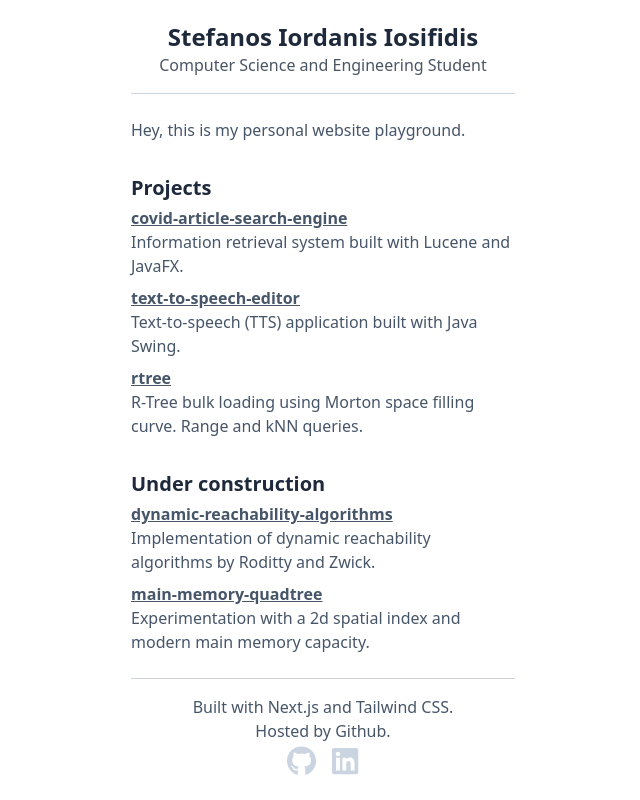
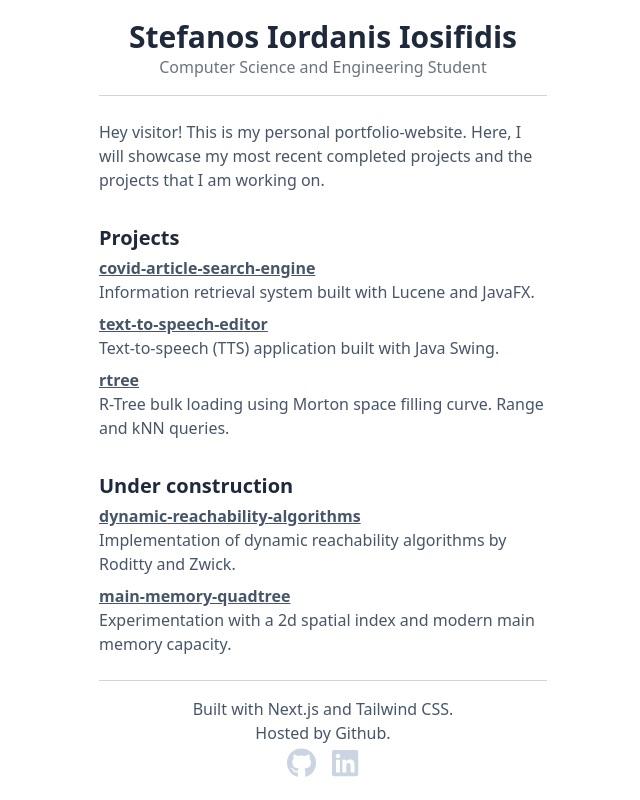
Before and after one commit to stefiosif/website, a Next.js app: page / in a window 1280 px wide. Shown: the whole page, without its empty margins (317-957 px from the left). Built offline with nearby package versions, Linux system fonts and the light colour scheme.

Commit message:
Add aboutme, change tailwindcss styling

```diff
--- a/components/about_me.tsx
+++ b/components/about_me.tsx
@@ -1,7 +1,9 @@
 const AboutMe = () => {
   return (
     <div>
-      <div>Hey, this is my personal website playground.</div>
+      <div>Hey visitor! This is my personal portfolio-website. Here, I will showcase
+        my most recent completed projects and the projects that I am working on.
+        </div>
     </div>
   );
 };
--- a/components/header.tsx
+++ b/components/header.tsx
@@ -1,8 +1,8 @@
 const Header = () => {
   return (
     <div className="text-center border-b border-slate-300 p-4">
-      <div className="text-2xl font-bold text-slate-800">Stefanos Iordanis Iosifidis</div>
-      <div className="text-gray-600">Computer Science and Engineering Student</div>
+      <div className="text-3xl font-bold text-slate-800">Stefanos Iordanis Iosifidis</div>
+      <div className="text-gray-500">Computer Science and Engineering Student</div>
     </div>
   );
 };
--- a/components/layout.tsx
+++ b/components/layout.tsx
@@ -1,7 +1,7 @@
 const Layout = (props: any) => {
   return (
   <div className="h-screen flex">
-    <div className="max-w-sm m-auto">{props.children}</div>
+    <div className="max-w-md m-auto">{props.children}</div>
   </div>
   );
 };
--- a/components/project_preview.tsx
+++ b/components/project_preview.tsx
@@ -11,7 +11,7 @@ const ProjectPreview = (props: ProjectPreviewInterface) => {
   return (
     <div>
       <Link href={props.url}>
-        <a className="font-bold underline hover:text-indigo-600">
+        <a className="font-bold underline hover:text-indigo-500">
           {props.title}
         </a>
       </Link>
```
Also changed, not shown: package.json (+6 -1 lines), 1 other file (tests, documents, lock files or other folders).
